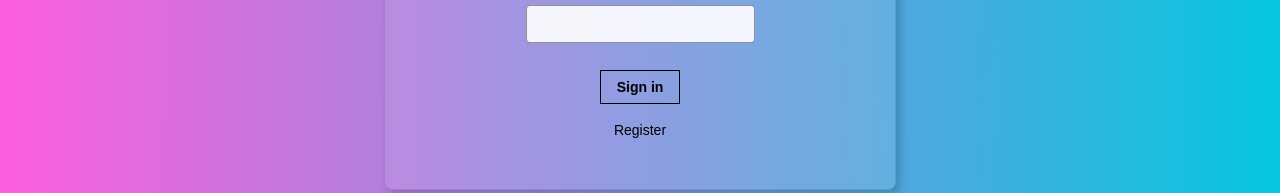
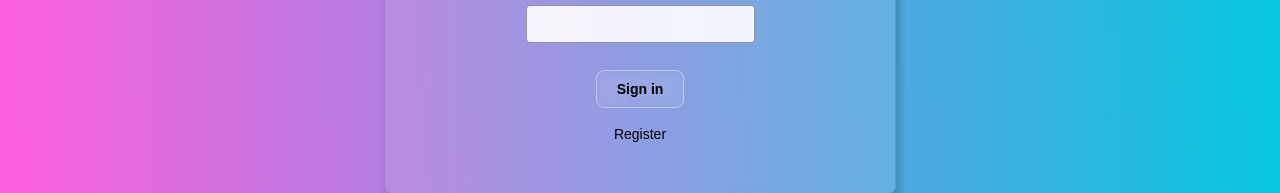
Before and after one commit to DekelAshush/Face-recognition-frontend-deploy, a React (Vite) app in the folder Frontend/: page / in a window 1280 px wide. Shown: the part 327-520 px from the top of the page. Built offline with nearby package versions, Linux system fonts and the light colour scheme.

Commit message:
Refactored Register form with CSS styling

```diff
--- a/Frontend/src/Components/Register/Register.css
+++ b/Frontend/src/Components/Register/Register.css
@@ -1,30 +1,39 @@
-.hover-black:hover {
-    background-color: #000 !important;
+/* Clean, normal look — white inputs, black text */
+.normal-input {
+    background-color: #fff;
+    color: #000;
+    border: 1px solid #aaa;
+    border-radius: 6px;
+    font-size: 16px;
+    padding: 10px;
+    width: 100%;
+    transition: border-color 0.2s ease, box-shadow 0.2s ease;
 }
 
-/* Input fields (white like Signin) */
-input[type="text"],
-input[type="email"],
-input[type="password"] {
-    height: 38px;
-    border: 1px solid rgba(0, 0, 0, 0.4);
-    border-radius: 4px;
-    font-size: 16px;
-    padding: 0 10px;
-    background-color: rgba(255, 255, 255, 0.9);
-    color: #000;
-    transition: all 0.2s ease;
+.normal-input:focus {
+    outline: none;
+    border-color: #000;
+    box-shadow: 0 0 4px rgba(0, 0, 0, 0.2);
 }
 
-input[type="text"]:focus,
-input[type="email"]:focus,
-input[type="password"]:focus {
+article input[type='submit'] {
+    background: rgba(0, 0, 0, 0.5);
+    border: 1px solid rgba(255, 255, 255, 0.4);
+    border-radius: 8px;
+    padding: 10px 20px;
+    backdrop-filter: blur(6px);
+    font-weight: 600;
+    cursor: pointer;
+    transition: all 0.3s ease;
+}
+
+input[type='submit']:hover {
     outline: none;
     border-color: #000;
     background-color: rgba(255, 255, 255, 1);
 }
 
-/* Card styling */
+/* Card background */
 article {
     background-color: rgba(255, 255, 255, 0.1);
     backdrop-filter: blur(6px);
--- a/Frontend/src/Components/Register/Register.jsx
+++ b/Frontend/src/Components/Register/Register.jsx
@@ -72,7 +72,7 @@
                             <div className="mt3">
                                 <label className="db fw6 lh-copy f6" htmlFor="name">Name</label>
                                 <input
-                                    className="pa2 input-reset ba hover-bg-black hover-white w-100"
+                                    className="pa2 input-reset ba w-100 normal-input"
                                     type="text"
                                     name="name"
                                     id="name"
@@ -83,7 +83,7 @@
                             <div className="mt3">
                                 <label className="db fw6 lh-copy f6" htmlFor="email-address">Email</label>
                                 <input
-                                    className="pa2 input-reset ba hover-bg-black hover-white w-100"
+                                    className="pa2 input-reset ba w-100 normal-input"
                                     type="email"
                                     name="email-address"
                                     id="email-address"
@@ -94,7 +94,7 @@
                             <div className="mv3">
                                 <label className="db fw6 lh-copy f6" htmlFor="password">Password</label>
                                 <input
-                                    className="b pa2 input-reset ba hover-bg-black hover-white w-100"
+                                    className="b pa2 input-reset ba w-100 normal-input"
                                     type="password"
                                     name="password"
                                     id="password"
@@ -106,7 +106,7 @@
                         <div>
                             <input
                                 onClick={this.onSubmitSignIn}
-                                className="b ph3 pv2 input-reset ba b--black bg-transparent grow pointer f6 dib"
+                                className="b ph3 pv2 input-reset ba b--black bg-white grow pointer f6 dib"
                                 type="submit"
                                 value="Register"
                             />
--- a/Frontend/src/Components/Signin/Signin.css
+++ b/Frontend/src/Components/Signin/Signin.css
@@ -24,6 +24,7 @@
     opacity: 1;
     transform: translate(-50%, -10px);
 }
+
 /* Input fields (email + password) */
 input[type="email"],
 input[type="password"] {
```
